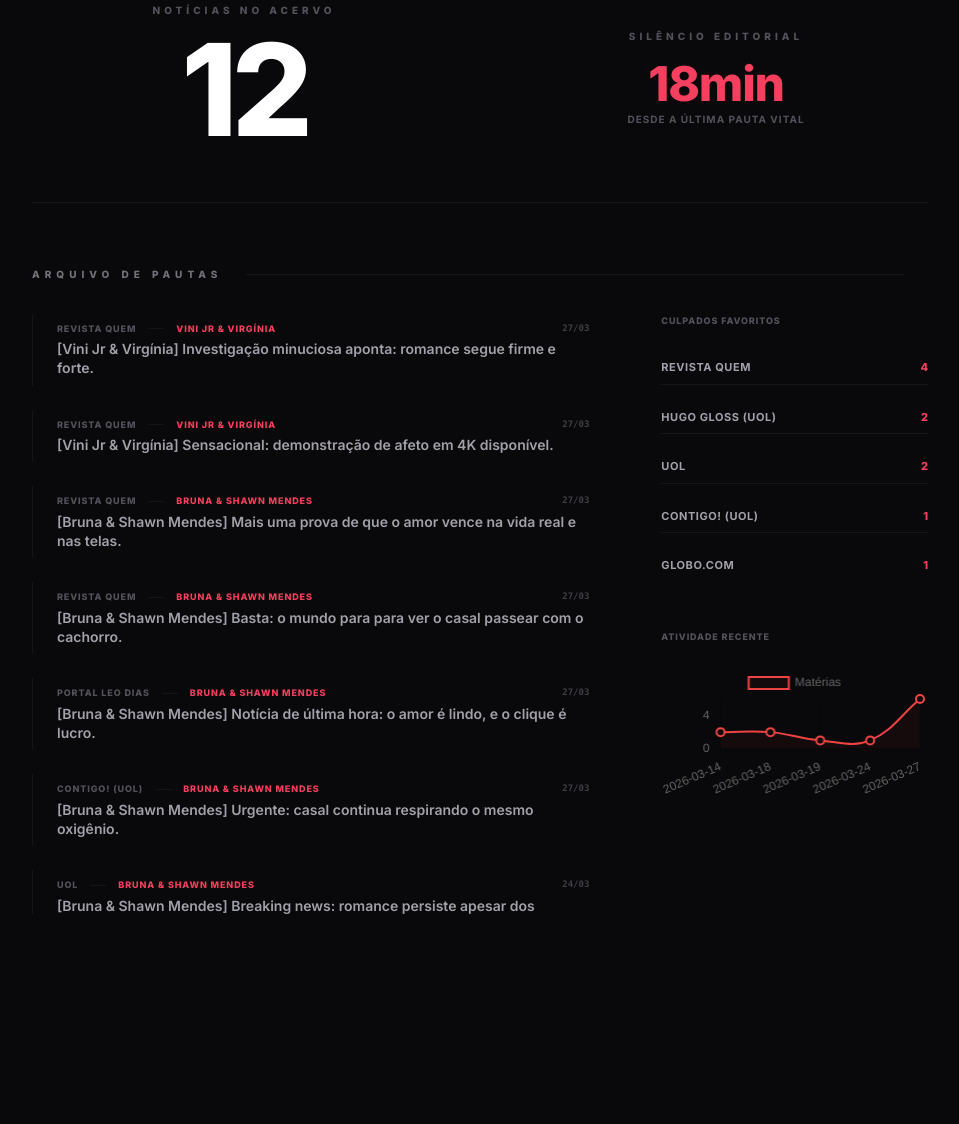
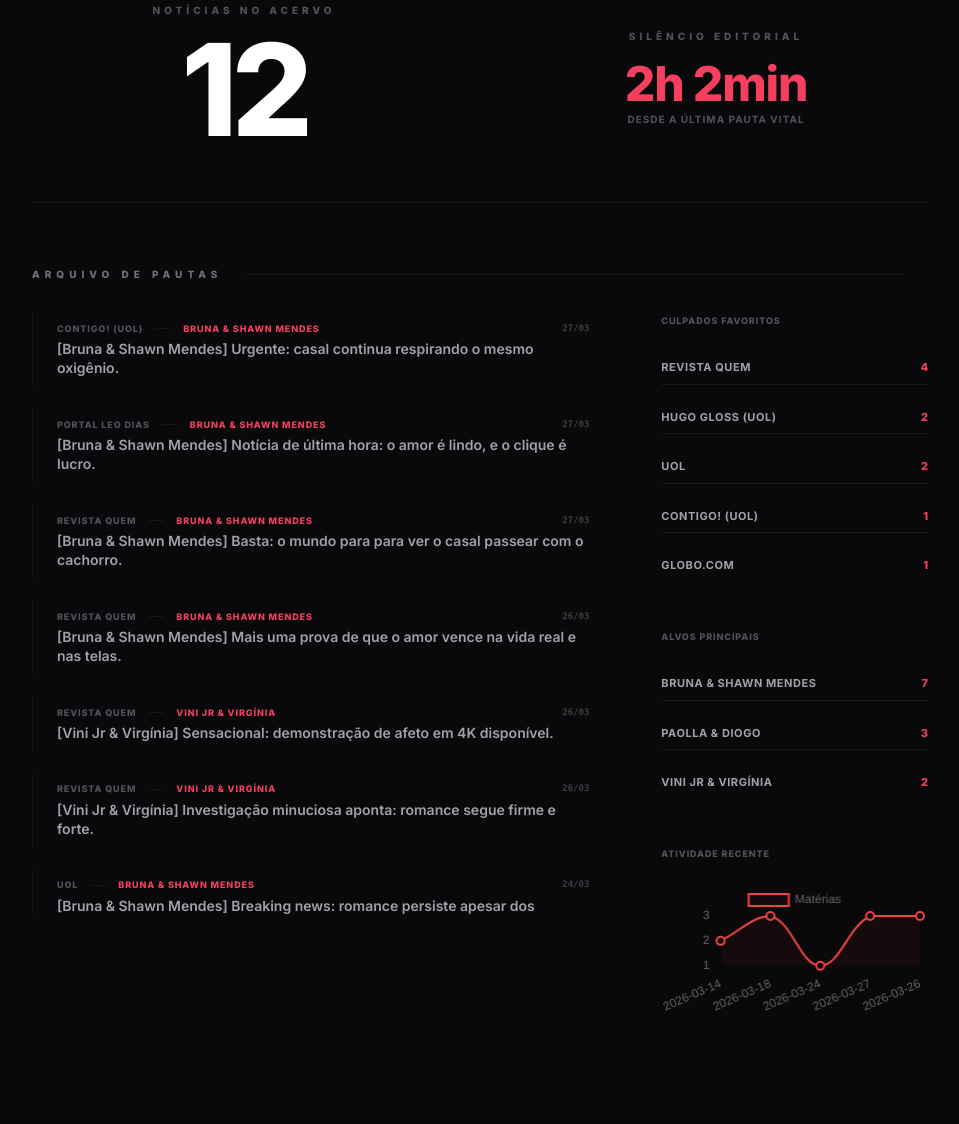
Before and after one commit to rodolphoborges/enchendolinguica, a website: page index.html in a window 1280 px wide. Shown: the part 348-1472 px from the top of the page, without its empty margins (160-1119 px from the left). Before the commit the page ends 1342 px from the top, so only its background shows below. Drawn offline with nearby package versions, Linux system fonts and the light colour scheme.

Commit message:
feat: add "Alvos Principais" section with dynamic couples ranking and update data processing to consistently use `data_publicacao` instead of `data_registro`.

```diff
--- a/index.html
+++ b/index.html
@@ -112,6 +112,13 @@
                     </div>
 
                     <div class="space-y-6">
+                        <h4 class="text-zinc-600 uppercase text-[9px] font-black tracking-widest">Alvos Principais</h4>
+                        <ul id="ranking-casais-lista" class="space-y-4">
+                            <!-- Ranking de casais virá dinamicamente -->
+                        </ul>
+                    </div>
+
+                    <div class="space-y-6">
                         <h4 class="text-zinc-600 uppercase text-[9px] font-black tracking-widest">Atividade Recente</h4>
                         <div class="h-40 w-full">
                             <canvas id="grafico-ocio"></canvas>
@@ -151,6 +158,7 @@
                 atualizarContadorTempo(data);
                 atualizarGrafico(data);
                 atualizarRanking(data);
+                atualizarRankingCasais(data);
                 atualizarListaAcervo(data);
             } catch (error) {
                 console.error("Erro ao buscar dados:", error);
@@ -165,11 +173,11 @@
                 return;
             }
 
-            // Pega a data da notícia mais recente
+            // Pega a data da notícia mais recente (pela publicação)
             const datasOrdenadas = [...data].sort((a, b) =>
-                new Date(b.data_registro) - new Date(a.data_registro)
+                new Date(b.data_publicacao) - new Date(a.data_publicacao)
             );
-            const ultimaNoticia = new Date(datasOrdenadas[0].data_registro);
+            const ultimaNoticia = new Date(datasOrdenadas[0].data_publicacao);
             const agora = new Date();
             const diferencaMs = agora - ultimaNoticia;
 
@@ -210,8 +218,10 @@
 
         function atualizarGrafico(data) {
             const contagemPorData = data.reduce((acc, item) => {
-                // CORREÇÃO: Pega a data local garantindo o formato YYYY-MM-DD correto
-                const d = new Date(item.data_registro);
+                // CORREÇÃO: Agora usando data_publicacao como base
+                const d = new Date(item.data_publicacao);
+                if (isNaN(d.getTime())) return acc;
+
                 const dataFormatada = `${d.getFullYear()}-${String(d.getMonth()+1).padStart(2, '0')}-${String(d.getDate()).padStart(2, '0')}`;
 
                 acc[dataFormatada] = (acc[dataFormatada] || 0) + 1;
@@ -276,6 +286,34 @@
             });
         }
 
+        function atualizarRankingCasais(data) {
+            const contagemCasais = data.reduce((acc, item) => {
+                acc[item.casal_referenciado] = (acc[item.casal_referenciado] || 0) + 1;
+                return acc;
+            }, {});
+
+            const ranking = Object.entries(contagemCasais)
+                .sort((a, b) => b[1] - a[1] || a[0].localeCompare(b[0]));
+
+            const listaEl = document.getElementById('ranking-casais-lista');
+            listaEl.innerHTML = '';
+
+            if (ranking.length === 0) {
+                listaEl.innerHTML = '<li class="text-zinc-600 text-[10px] font-bold uppercase tracking-widest py-4">Paz Mundial</li>';
+                return;
+            }
+
+            ranking.forEach(([casal, qtd]) => {
+                const li = document.createElement('li');
+                li.className = "flex justify-between items-center py-2 group border-b border-white/5 last:border-0";
+                li.innerHTML = `
+                    <span class="text-[11px] font-bold text-zinc-400 group-hover:text-white transition-colors uppercase tracking-wider">${casal}</span>
+                    <span class="text-[11px] font-black text-rose-500">${qtd}</span>
+                `;
+                listaEl.appendChild(li);
+            });
+        }
+
         function atualizarListaAcervo(data) {
             const listaEl = document.getElementById('lista-materias');
             listaEl.innerHTML = '';
@@ -285,13 +323,16 @@
                 return;
             }
 
-            const recentes = [...data].reverse();
+            const recentes = [...data].sort((a, b) =>
+                new Date(b.data_publicacao) - new Date(a.data_publicacao)
+            );
 
             recentes.forEach((item) => {
                 const li = document.createElement('li');
                 li.className = "group border-l border-white/5 pl-6 py-2 transition-all hover:border-rose-500 mb-6 last:mb-0";
 
-                const dataFormatada = new Date(item.data_registro).toLocaleDateString('pt-BR', {
+                const d = new Date(item.data_publicacao);
+                const dataFormatada = isNaN(d.getTime()) ? '??/??' : d.toLocaleDateString('pt-BR', {
                     day: '2-digit', month: '2-digit'
                 });
 
```
